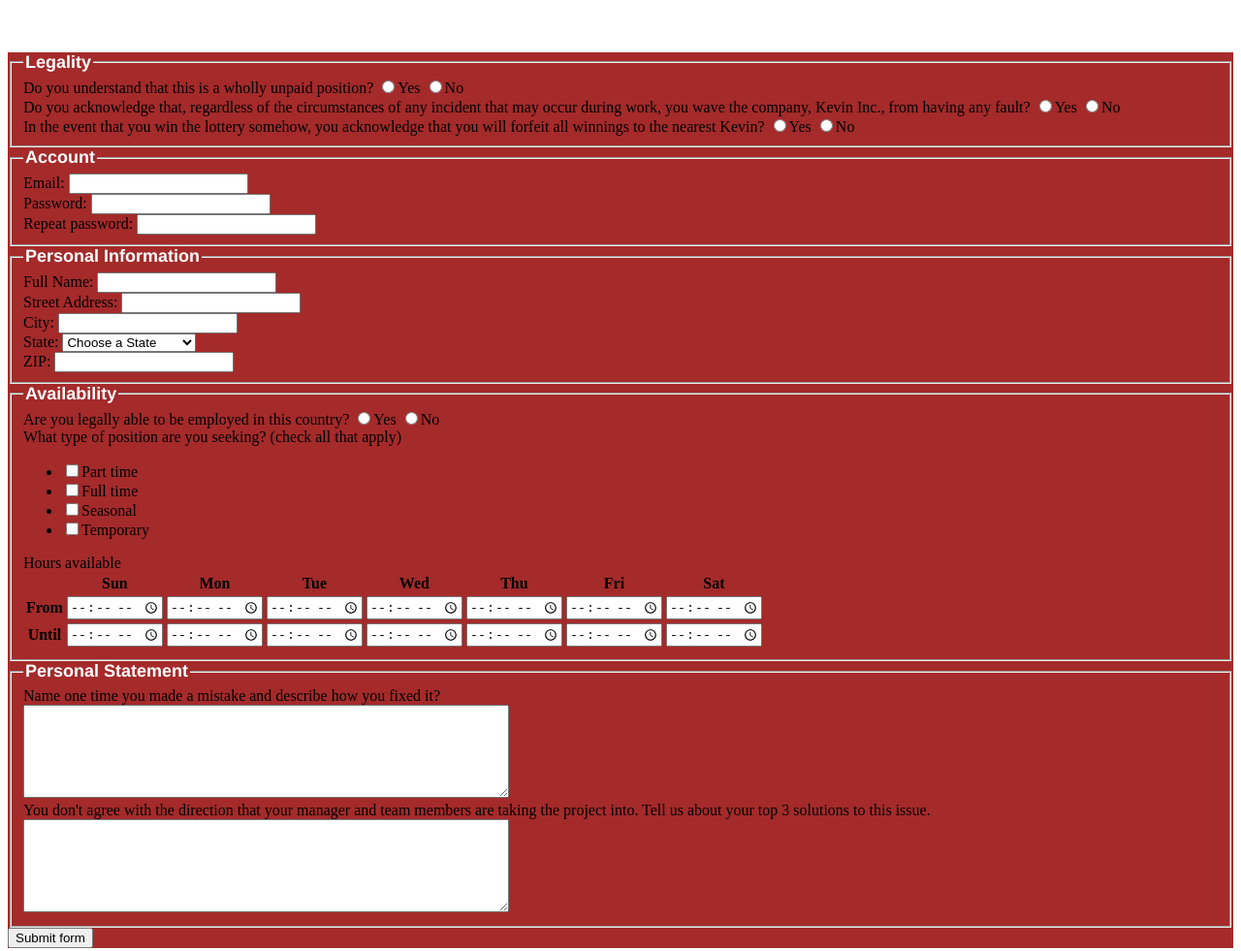
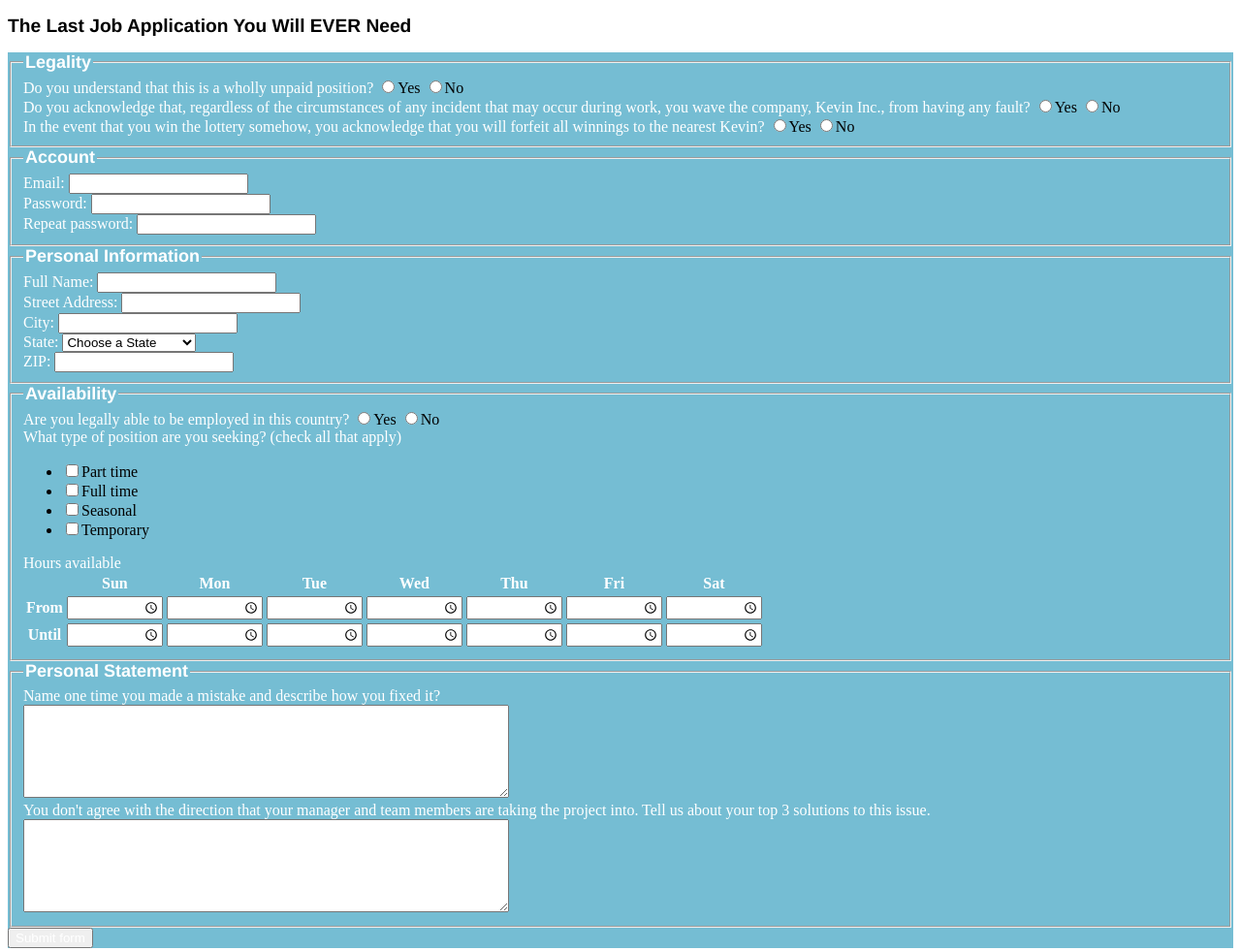
Before and after one commit to kev2000-1868455/kev2000-1868455.github.io, a plain HTML site: page jobApplicationForm.html in a window 1280 px wide. Shown: the whole page at 97% size. Drawn offline with Linux system fonts and the light colour scheme.

Commit message:
Add files via upload

```diff
--- a/job.css
+++ b/job.css
@@ -1,12 +1,15 @@
 form {
-    background-color: brown;
+    background-color: rgb(117, 189, 211);
 }
+
 
 h2 {
     font-family: 'Franklin Gothic Medium', 'Arial Narrow', Arial, sans-serif;
     font-size: larger;
-    color: white;
+    color: black;
     font-weight: bolder;
+    margin-left: auto;
+    margin-right: auto;
 }
 
 legend {
@@ -15,3 +18,15 @@ legend {
     color: white;
     font-weight: bold;
 }
+
+label {
+    color: white;
+}
+
+th {
+    color: white;
+}
+
+input {
+    color: white;
+}
```
